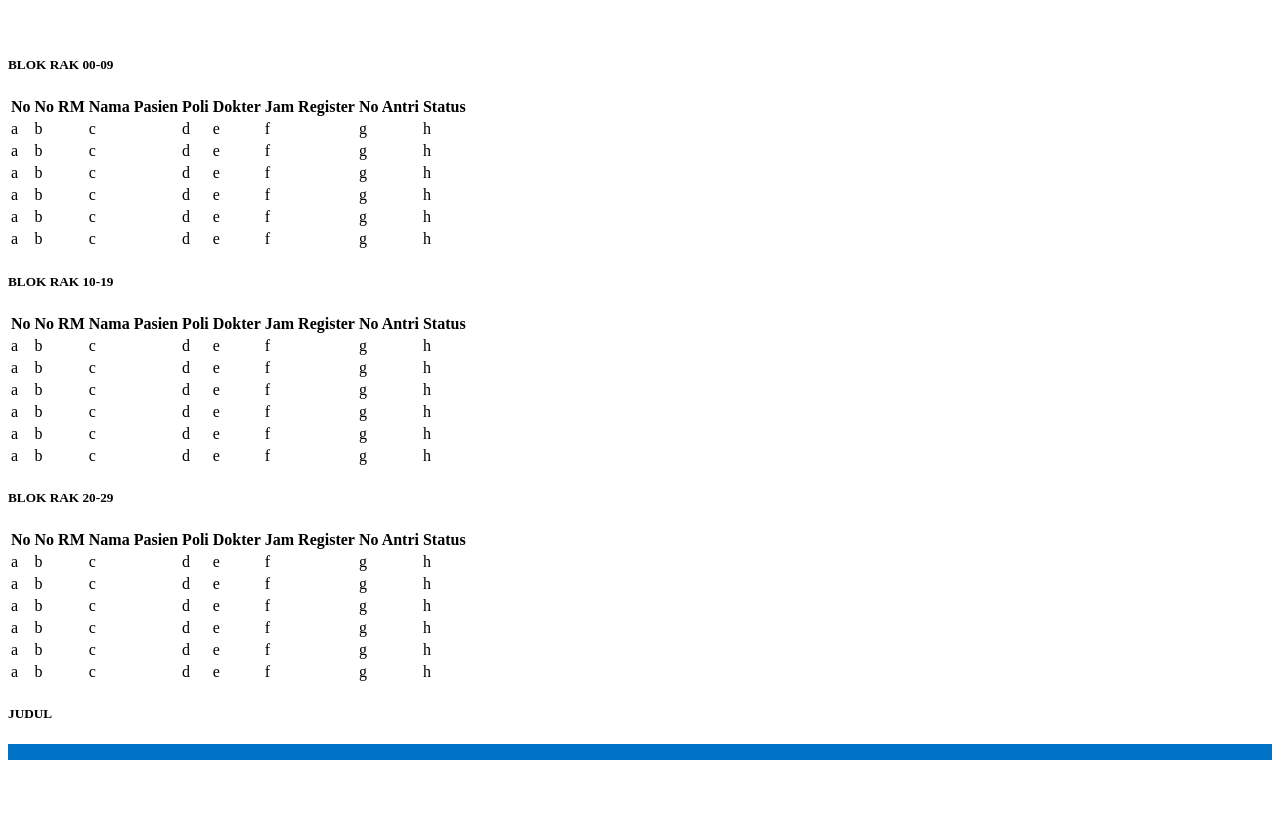
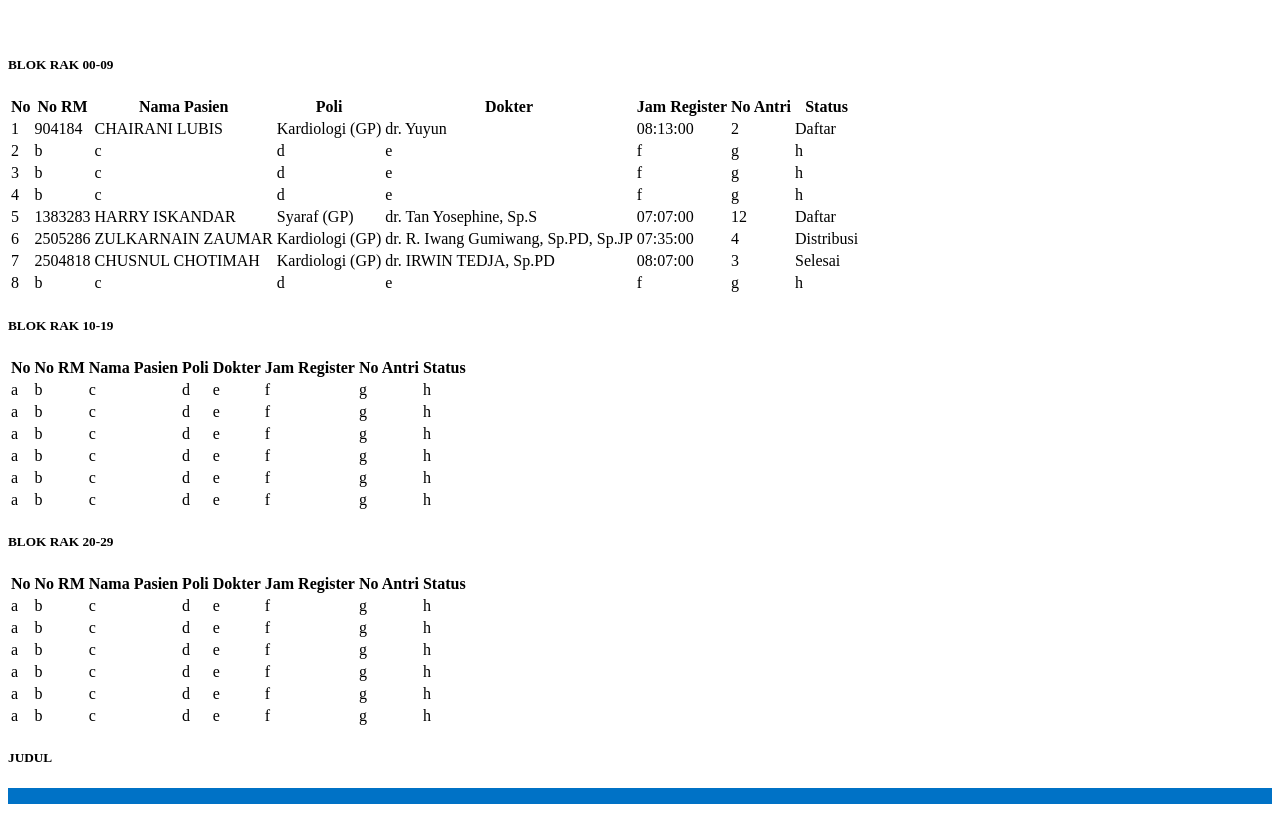
Before and after one commit to piretasarim/tv-monitor, a CodeIgniter app: template app/views/welcome/page_3.php in a window 1280 px wide. Shown: the part 55-882 px from the top of the page. Before the commit the page ends 815 px from the top, so only its background shows below. Run offline with CodeIgniter, Linux system fonts and the light colour scheme; the template is opened without the code that fills it, so the values that code supplies are empty.

Commit message:
goyang goyang

```diff
--- a/app/views/layout_2.php
+++ b/app/views/layout_2.php
@@ -1,5 +1,6 @@
-<!DOCTYPE html>
+<!DOCTYPE HTML PUBLIC "-//W3C//DTD HTML 4.01//EN" "http://www.w3.org/TR/html4/strict.dtd">
 <html xmlns="http://www.w3.org/1999/html" id="load">
+
 <head lang="en">
     <meta charset="UTF-8">
     <meta http-equiv="X-UA-Compatible" content="IE=edge">
--- a/app/views/welcome/page_3.php
+++ b/app/views/welcome/page_3.php
@@ -1,4 +1,22 @@
+<style type="text/css">
+	.td,.th
+	{
+		width: 5em;
+        display: inline-block;
+        color: #FFF;
+	}
 
+    tabel .thead .th .text-center {
+        text-align:center,
+        float: left;
+	    padding: 9px;
+    }
+
+    tabel .thead .tr .text-center {
+        background-color: #999;
+    }
+
+</style>
 
 <div>
   <header class="app-bar fixed-top" data-role="appbar">
@@ -18,7 +36,7 @@
   <div class="row cells12">
       <div class="cell colspan6 debug">
       <h5 class="judul">BLOK RAK 00-09</h5>
-      <table class="table border bordered hovered cell-hovered" id="main_table_demo">
+      <table>
           <thead>
           <tr>
               <th>No</th>
@@ -33,7 +51,17 @@
           </thead>
           <tbody>
           <tr>
-              <td>a</td>
+              <td>1</td>
+              <td>904184</td>
+              <td>CHAIRANI LUBIS	</td>
+              <td>Kardiologi (GP)	</td>
+              <td>dr. Yuyun </td>
+              <td>08:13:00</td>
+              <td>2</td>
+              <td>Daftar</td>
+          </tr>
+          <tr>
+          <td>2</td>
               <td>b</td>
               <td>c</td>
               <td>d</td>
@@ -43,7 +71,7 @@
               <td>h</td>
           </tr>
           <tr>
-          <td>a</td>
+          <td>3</td>
               <td>b</td>
               <td>c</td>
               <td>d</td>
@@ -53,7 +81,7 @@
               <td>h</td>
           </tr>
           <tr>
-          <td>a</td>
+          <td>4</td>
               <td>b</td>
               <td>c</td>
               <td>d</td>
@@ -63,27 +91,35 @@
               <td>h</td>
           </tr>
           <tr>
-          <td>a</td>
-              <td>b</td>
-              <td>c</td>
-              <td>d</td>
-              <td>e</td>
-              <td>f</td>
-              <td>g</td>
-              <td>h</td>
+          <td>5</td>
+              <td>1383283</td>
+              <td>HARRY ISKANDAR</td>
+              <td>Syaraf (GP)	</td>
+              <td>dr. Tan Yosephine, Sp.S	</td>
+              <td>07:07:00</td>
+              <td>12</td>
+              <td>Daftar</td>
           </tr>
           <tr>
-          <td>a</td>
-              <td>b</td>
-              <td>c</td>
-              <td>d</td>
-              <td>e</td>
-              <td>f</td>
-              <td>g</td>
-              <td>h</td>
+          <td>6</td>
+              <td>2505286</td>
+              <td>ZULKARNAIN ZAUMAR	</td>
+              <td>Kardiologi (GP)	</td>
+              <td>dr. R. Iwang Gumiwang, Sp.PD, Sp.JP	</td>
+              <td>07:35:00</td>
+              <td>4</td>
+              <td>Distribusi</td>
           </tr>
-          <tr>
-          <td>a</td>
+          <td>7</td>
+          <td>2504818</td>
+              <td>CHUSNUL CHOTIMAH	</td>
+              <td>Kardiologi (GP)	</td>
+              <td>dr. IRWIN TEDJA, Sp.PD	</td>
+              <td>08:07:00</td>
+              <td>3</td>
+              <td>Selesai</td>
+          </tr>
+          <td>8</td>
               <td>b</td>
               <td>c</td>
               <td>d</td>
@@ -97,7 +133,7 @@
       </div>
       <div class="cell colspan6 debug">
       <h5 class="judul">BLOK RAK 10-19</h5>
-      <table class="table border bordered hovered cell-hovered" id="main_table_demo">
+      <table>
           <thead>
           <tr>
               <th>No</th>
@@ -179,7 +215,7 @@
   <div class="row cells12">
       <div class="cell colspan6 debug">
       <h5 class="judul">BLOK RAK 20-29</h5>
-      <table class="table border bordered hovered cell-hovered" id="main_table_demo">
+      <table>
           <thead>
           <tr>
               <th>No</th>
@@ -268,6 +304,9 @@
 <!-- LOAD OUR JS -->
 <?php $this->load->view('welcome/tvmonitor');?>
 
+<?= css_asset('responsive-table.css'); ?>
+<?= js_asset('responsive-table.js'); ?>
+
 <div class="footer">
 <footer class="container-fluid p-4">
     <div class="row" style="width:100%;background-color:#0072c6;>
--- a/app/views/welcome/tvmonitor.php
+++ b/app/views/welcome/tvmonitor.php
@@ -1,4 +1,47 @@
 <script type="text/javascript">
+
+$.fn.infiniteScrollUp=function(){
+		var self=this,kids=self.children()
+		kids.slice(20).hide()
+		self.height(self.height())
+		setInterval(function(){
+			kids.filter(':hidden').eq(0).slideDown()
+			kids.eq(0).slideUp(function(){
+				$(this).appendTo(self)
+				kids=self.children()
+			})
+		},1400)
+		return this
+	}
+	var mapping={
+		table:'section class="table"',
+		thead:'div class="thead"',
+		tbody:'div class="tbody"',
+		tr:'div class="tr"',
+		td:'div class="td"',
+		th:'div class="th text-center"'
+	}
+	var recode={}
+	recode.colgroup='<!'+'--'
+	recode['/colgroup']='-->'
+	$.each(mapping,function(i,v){
+		recode[i]='<'+v+'>'
+		recode['/'+i]='<\/'+v+'>'
+	})
+	function tableFixer(){
+		var t= this.outerHTML.replace(/<([^>]*)>/g,function(tag,nodeName){
+		//	console.log(tag,nodeName)
+			return recode[nodeName]||tag
+		})
+	//	console.log($(this).html(),t)
+		return '<div>'+t+'<\/div>'
+	}
+	$(function(){
+		$('table').replaceWith(tableFixer);
+		$('section').each(function(){
+			$(this).children().eq(1).infiniteScrollUp()
+		})
+	})
 
 document.addEventListener("keydown", function(e) {
 	if (e.keyCode == 13) {
@@ -76,52 +119,6 @@ function checkTime(i)
 	return i;
 }
 showTime();
-
-// BACKGROUND IMAGE
-// SOURCE: http://www.simonbattersby.com/blog/cycling-a-background-image-with-jquery/
-function cycleImages(){
-	var $active = $('#background_cycler .active');
-	var $next = ($('#background_cycler .active').next().length > 0) ? $('#background_cycler .active').next() : $('#background_cycler img:first');
-      $next.css('z-index',2);//move the next image up the pile
-	  $active.fadeOut(1500,function(){//fade out the top image
-	  $active.css('z-index',1).show().removeClass('active');//reset the z-index and unhide the image
-      $next.css('z-index',3).addClass('active');//make the next image the top one
-  });
-	}
-
-	$(window).load(function(){
-	$('#background_cycler').fadeIn(1500);//fade the background back in once all the images are loaded
-	  // run every 7s
-	  setInterval('cycleImages()', 5000);
-	  setInterval('get_bed()', 5000);
-	  //setInterval('reloading()', 80000);
-	});
-
-// MARQUESS TEXT
-// SOURCE: http://jsfiddle.net/lalatino/1r3957g4/
-window.addEventListener('load', function () {
-	function go() {
-		i = i < width ? i + step : 1;
-		m.style.marginLeft = -i + 'px';
-	}
-	var i = 0,
-	step = 3,
-	space = '&nbsp;&nbsp;&nbsp;&nbsp;&nbsp;';
-	var m = document.getElementById('marquee');
-    var t = m.innerHTML; //text
-    m.innerHTML = t + space;
-    m.style.position = 'absolute'; // http://stackoverflow.com/questions/2057682/determine-pixel-length-of-string-in-javascript-jquery/2057789#2057789
-    var width = (m.clientWidth + 1);
-    m.style.position = '';
-    m.innerHTML = t + space + t + space + t + space + t + space + t + space + t + space + t + space;
-    m.addEventListener('mouseenter', function () {
-    	step = 0;
-    }, true);
-    m.addEventListener('mouseleave', function () {
-    	step = 3;
-    }, true);
-    var x = setInterval(go, 100);
-}, true);
 
 function reloading()
 {
--- /dev/null
+++ b/assets/css/responsive-table.css
@@ -0,0 +1,90 @@
+.table{
+	width: 100%;
+	box-sizing: border-box;
+}
+
+.table .thead{
+	width: 100%;
+	border-bottom: 2px solid #eee;
+	overflow: auto;
+	zoom: 1; /*clearfix for IE6*/
+}
+
+.table .tbody .tr{
+	overflow: auto;
+	zoom: 1; /*clearfix for IE6*/
+}
+
+.table .tbody .tr:nth-of-type(odd) {
+	background-color: #999;
+}
+
+.table .thead .tr .th,
+.table .tbody .tr .td{
+	float: left;
+	text-align: left;
+	padding: 5px;
+}
+
+.table .tbody .tr{
+	border-top: 1px solid #eee;
+}
+.table .tbody .tr:first-child{
+	border-top: none;
+}
+
+
+/* one item */
+.table .thead .tr .th:first-child:nth-last-child(1),
+.table .tbody .tr .td:first-child:nth-last-child(1){
+  width: 100%;
+}
+
+/* two items */
+.table .thead .tr .th:first-child:nth-last-child(2),
+.table .tbody .tr .td:first-child:nth-last-child(2),
+.table .thead .tr .th:first-child:nth-last-child(2) ~.th,
+.table .tbody .tr .td:first-child:nth-last-child(2) ~.td{
+  width: 50%;
+}
+
+/* three items */
+.table .thead .tr .th:first-child:nth-last-child(3),
+.table .tbody .tr .td:first-child:nth-last-child(3),
+.table .thead .tr .th:first-child:nth-last-child(3) ~.th,
+.table .tbody .tr .td:first-child:nth-last-child(3) ~.td{
+  width: 33.3333%;
+}
+
+/* four items */
+.table .thead .tr .th:first-child:nth-last-child(4),
+.table .tbody .tr .td:first-child:nth-last-child(4),
+.table .thead .tr .th:first-child:nth-last-child(4) ~.th,
+.table .tbody .tr .td:first-child:nth-last-child(4) ~.td{
+  width: 25%;
+}
+
+/* five items */
+.table .thead .tr .th:first-child:nth-last-child(5),
+.table .tbody .tr .td:first-child:nth-last-child(5),
+.table .thead .tr .th:first-child:nth-last-child(5) ~.th,
+.table .tbody .tr .td:first-child:nth-last-child(5) ~.td{
+  width: 20%;
+}
+
+/* six items */
+.table .thead .tr .th:first-child:nth-last-child(6),
+.table .tbody .tr .td:first-child:nth-last-child(6),
+.table .thead .tr .th:first-child:nth-last-child(6) ~.th,
+.table .tbody .tr .td:first-child:nth-last-child(6) ~.td{
+  width: 16.6666%;
+}
+
+@media screen and (max-width: 480px){
+	.table .thead{
+		display: none;
+	}
+	.table .tbody .tr .td{
+		width: 100%!important;
+	}
+}
--- /dev/null
+++ b/assets/js/responsive-table.js
@@ -0,0 +1,66 @@
+(function($) {
+
+    $.fn.responsiveTable = function(method) {
+    	  var plugin = this;
+        var methods = {
+          init : function(options) {
+            this.responsiveTable.settings = $.extend({}, this.responsiveTable.defaults, options);
+          	 // iterate through all the DOM elements we are attaching the plugin to
+            return this.each(function() {
+                var $element = $(this), // reference to the jQuery version of the current DOM element
+                    element = this;     // reference to the actual DOM element
+                if($(window).width()<=plugin.responsiveTable.settings.width){
+                	plugin.addTitle($element);
+                }
+                $(window).resize(function() {
+                	if($(this).width()<=plugin.responsiveTable.settings.width){
+                		plugin.addTitle($element);
+                	}else{
+                		plugin.removeTitle($element);
+                	}
+                });
+            });
+          }
+        };
+
+        this.addTitle = function($element){
+          if(this.responsiveTable.settings.displayTitle === true){
+          	  var titles =[];
+							$element.find('.th').each(function(){
+								titles.push($(this).text());
+							});
+							if($element.find('span').length==0){
+								$element.find('.tbody .tr').each(function(index){
+		              $(this).children().each(function(index){
+	                  $(this).html("<span>"+titles[index]+":</span> "+$(this).html());
+		              });
+		            });
+							}
+
+          }
+        }
+
+        this.removeTitle = function($element){
+        	$element.find('.tbody .tr').each(function(index){
+            $(this).children().each(function(index){
+                $(this).find('span').remove();
+            });
+          });
+        }
+
+        if (methods[method]) {
+            return methods[method].apply(this, Array.prototype.slice.call(arguments, 1));
+        } else if (typeof method === 'object' || !method) {
+            return methods.init.apply(this, arguments);
+        } else {
+            $.error( 'Method "' +  method + '" does not exist in responsiveTable plugin!');
+        }
+    }
+
+    $.fn.responsiveTable.defaults = {
+        displayTitle : true,
+        width: 480
+    }
+
+    $.fn.responsiveTable.settings = {}
+})(jQuery);
```
